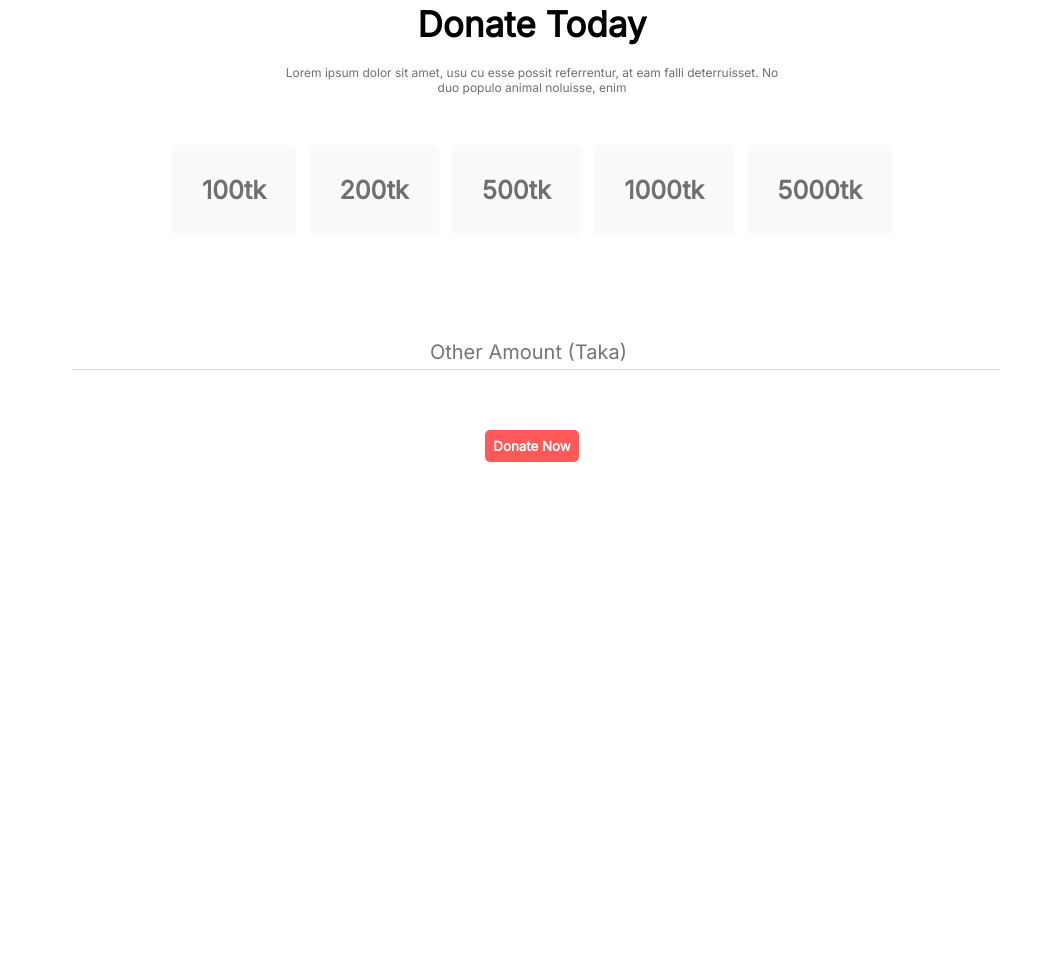
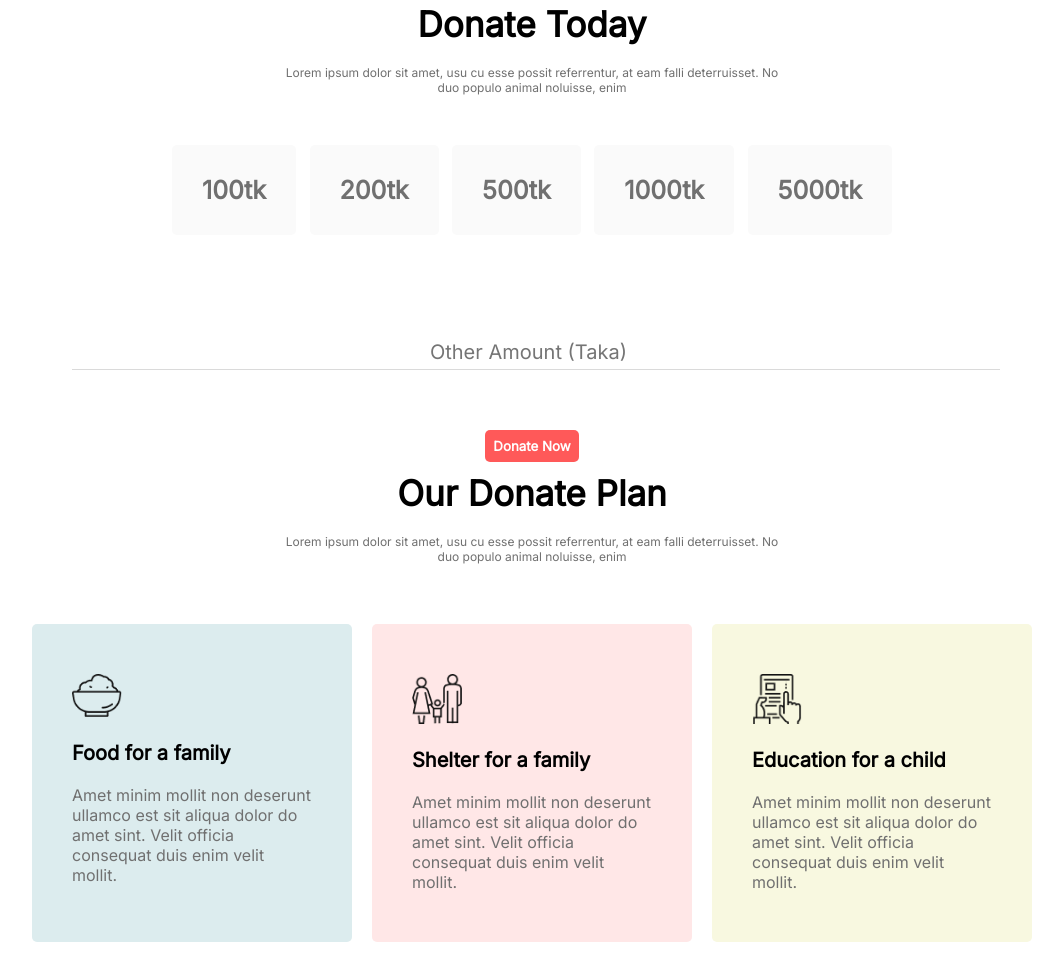
Before and after one commit to Maharaf-Hossen-Maruf/Donate-Template, a plain HTML site: page index.html in a window 1280 px wide. Shown: the part 630-1610 px from the top of the page, without its empty margins (108-1171 px from the left). Before the commit the page ends 1102 px from the top, so only its background shows below. Drawn offline with Linux system fonts and the light colour scheme.

Commit message:
donate Plane first section done

```diff
--- a/index.html
+++ b/index.html
@@ -34,6 +34,30 @@
 
         </section>
 
+        <section class="donate-plan">
+            <h2 class="donate-title">Our Donate Plan</h2>
+            <p class="donate-description">
+                Lorem ipsum dolor sit amet, usu cu esse possit referrentur, at eam falli deterruisset. No duo populo animal noluisse, enim
+            </p>
+            <div class="plan-section">
+                <div class="plan plan-1">
+                    <img src="./icons/Group 57917.png" alt="" class="plan-icon">
+                    <h3 class="plan-title">Food for a family</h3>
+                    <p class="plan-description">Amet minim mollit non deserunt ullamco est sit aliqua dolor do amet sint. Velit officia consequat duis enim velit mollit.</p>
+                </div>
+                <div class="plan plan-2">
+                    <img src="./icons/Frame.png" alt="" class="plan-icon">
+                    <h3 class="plan-title">Shelter for a family</h3>
+                    <p class="plan-description">Amet minim mollit non deserunt ullamco est sit aliqua dolor do amet sint. Velit officia consequat duis enim velit mollit.</p>
+                </div>
+                <div class="plan plan-3">
+                    <img src="./icons/Frame (1).png" alt="" class="plan-icon">
+                    <h3 class="plan-title">Education for a child</h3>
+                    <p class="plan-description">Amet minim mollit non deserunt ullamco est sit aliqua dolor do amet sint. Velit officia consequat duis enim velit mollit.</p>
+                </div>
+            </div>
+        </section>
+
     </main>
     <footer>
 
--- a/style/style.css
+++ b/style/style.css
@@ -111,3 +111,38 @@ header{
     align-items: center;
     padding: 5px;
 }
+/* Section Plan  */
+
+.doante-plan{
+
+}
+.plan-section{
+    display: flex;
+    margin: 50px 0;
+
+}
+.plan{
+    margin: 10px;
+    padding: 50px 40px;
+    border-radius: 5px;
+}
+.plan-1{
+    background-color: #dcecee;
+}
+.plan-2{
+    background-color: #ffe7e7;
+}
+.plan-3{
+    background-color: #f8f8e0;
+}
+.plan-icon{
+    width: 50px;
+}
+.plan-title{
+    margin: 20px 0 ;
+    font-size: 20px;
+    font-weight: 900;
+}
+.plan-description{
+    color: #707070;
+}
```
Also changed, not shown: icons/Frame (1).png (added), icons/Frame.png (added), icons/Group 57917.png (added).
